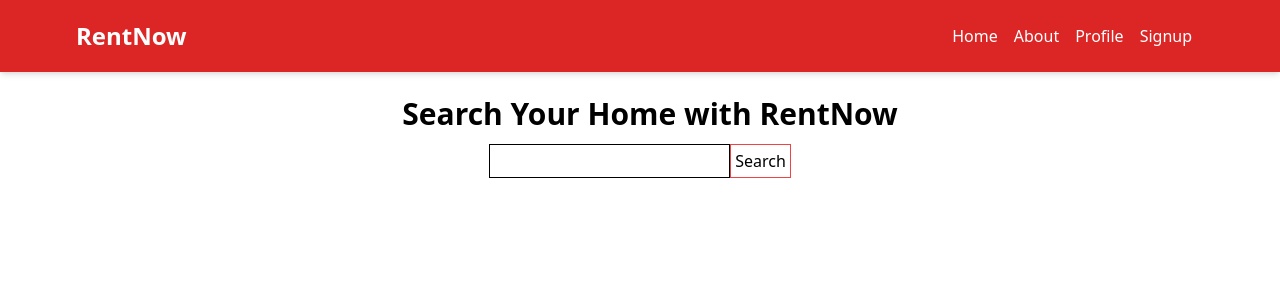
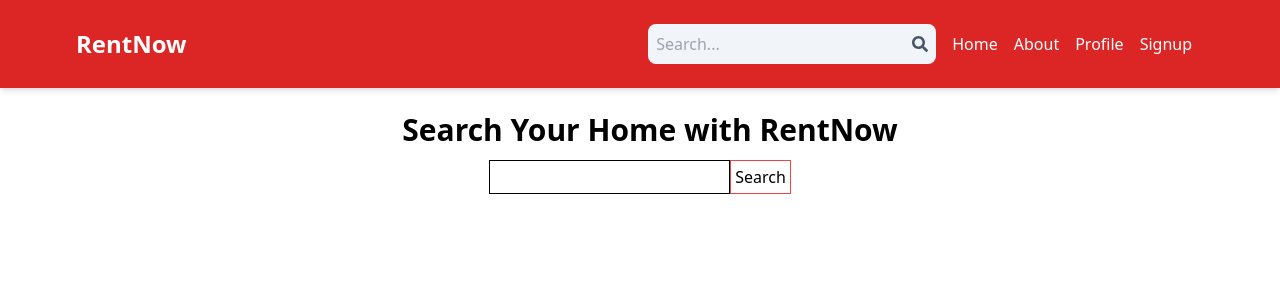
Before and after one commit to rishiSurya9/rentnow, a Next.js app: page / in a window 1280 px wide. Shown: the top 300 px of the page. Built offline with nearby package versions, Linux system fonts and the light colour scheme.

Commit message:
Refactor environment variable name, enhance header component with search functionality, and tidy up login page layout

```diff
--- a/app/Listing/[id]/page.js
+++ b/app/Listing/[id]/page.js
@@ -153,6 +153,7 @@ const page = ({ params }) => {
                 {listing.furnished ? 'Furnished' : 'Not Furnished'}
               </li>
 
+
             </ul>
             {currentUser && listing.userRef !== currentUser._id && !contact && (
               <button
--- a/app/Login/page.js
+++ b/app/Login/page.js
@@ -77,6 +77,7 @@ const page = () => {
   return (
    <div className='p-3 max-w-lg mx-auto my-5 bg-red-100 shadow-xl'>
       <h1 className='text-center font-bold text-2xl text-blue-600'>Login</h1>
+
       <form onSubmit={handleSubmit} className='flex flex-col gap-4 p-4'>
 
         <input
--- a/app/components/header.js
+++ b/app/components/header.js
@@ -1,36 +1,51 @@
-"use client";
-import React, { useState, useEffect } from "react";
-import { FaSearch } from "react-icons/fa";
-import { IoReorderThreeSharp } from "react-icons/io5";
-import Link from "next/link";
-import { IoIosNotifications } from "react-icons/io";
-
-import { useSelector } from "react-redux";
+'use client';
+import React, { useState, useEffect } from 'react';
+import { FaSearch } from 'react-icons/fa';
+import { IoReorderThreeSharp } from 'react-icons/io5';
+import Link from 'next/link';
+import { IoIosNotifications } from 'react-icons/io';
+import { useNavigate } from 'react-router-dom';
+import { useSelector } from 'react-redux';
 
 const Header = () => {
   // const { user } = useSelector((state) => state.auth);
   const [menuVisible, setMenuVisible] = useState(false);
   const { currentUser } = useSelector((state) => state.user);
-
-
+  const [searchTerm, setSearchTerm] = useState('');
 
   const ShowMenu = () => {
     setMenuVisible(!menuVisible); // Toggle the menu visibility
   };
 
   const handleClickOutside = (e) => {
-    if (!e.target.closest(".MenuOption") && !e.target.closest(".menu-icon")) {
+    if (!e.target.closest('.MenuOption') && !e.target.closest('.menu-icon')) {
       setMenuVisible(false); // Hide the menu if clicking outside
     }
   };
 
   useEffect(() => {
-    document.addEventListener("click", handleClickOutside);
+    document.addEventListener('click', handleClickOutside);
 
     return () => {
-      document.removeEventListener("click", handleClickOutside);
+      document.removeEventListener('click', handleClickOutside);
     };
   }, []);
+
+  const handleSubmit = (e) => {
+    e.preventDefault();
+    const urlParams = new URLSearchParams(window.location.search);
+    urlParams.set('searchTerm', searchTerm);
+    const searchQuery = urlParams.toString();
+    navigate(`/search?${searchQuery}`);
+  };
+
+  useEffect(() => {
+    const urlParams = new URLSearchParams(location.search);
+    const searchTermFromUrl = urlParams.get('searchTerm');
+    if (searchTermFromUrl) {
+      setSearchTerm(searchTermFromUrl);
+    }
+  }, [location.search]);
 
   return (
     <>
@@ -52,9 +67,24 @@ const Header = () => {
           <ul
             // className={`MenuOption flex flex-col sm:flex-row gap-4 items-center sm:static fixed top-16 right-0 p-3 w-1/3 sm:w-auto bg-white sm:bg-transparent shadow-lg sm:shadow-none transition-transform duration-300 ease-in-out ${menuVisible ? 'translate-x-0' : 'translate-x-full'} sm:translate-x-0 font-bold md:text-white`}
             className={`MenuOption flex flex-col sm:flex-row gap-2 sm:gap-4 items-center sm:static fixed top-16 right-0 p-3 w-2/3 sm:w-auto bg-white sm:bg-transparent shadow-lg sm:shadow-none z-50 transition-transform duration-300 ease-in-out ${
-              menuVisible ? "translate-x-0" : "translate-x-full"
+              menuVisible ? 'translate-x-0' : 'translate-x-full'
             } sm:translate-x-0`}
           >
+            <form
+              onSubmit={handleSubmit}
+              className="bg-slate-100 p-2 rounded-lg flex items-center"
+            >
+              <input
+                type="text"
+                placeholder="Search..."
+                className="bg-transparent focus:outline-none w-24 sm:w-64"
+                value={searchTerm}
+                onChange={(e) => setSearchTerm(e.target.value)}
+              />
+              <button>
+                <FaSearch className="text-slate-600" />
+              </button>
+            </form>
             <Link href="/">
               <li className="md:text-white  hover:text-lg  hover:underline inline-block transition-all duration-300">
                 Home
@@ -72,20 +102,18 @@ const Header = () => {
             </Link>
 
             <Link href="/signup">
-            {currentUser ?(
+              {currentUser ? (
                 <img
-
-             src= {currentUser.avatar}
+                  src={currentUser.avatar}
                   alt="profile"
                   className="rounded-full mx-auto h-7 w-7 object-cover cursor-pointer self-center "
                 />
-            ):(
+              ) : (
                 <li className="md:text-white hover:text-lg  hover:underline inline-block transition-all duration-300">
                   Signup
                 </li>
               )}
             </Link>
-
           </ul>
         </div>
 
```
Also changed, not shown: 1 other file (tests, documents, lock files or other folders). Lines whose indentation alone changed are shown as unchanged.
